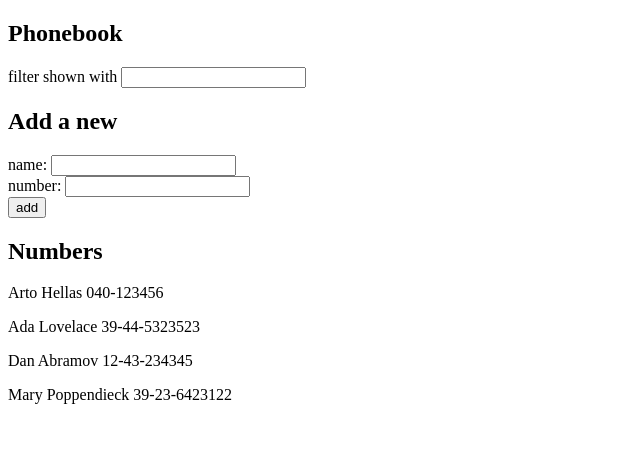
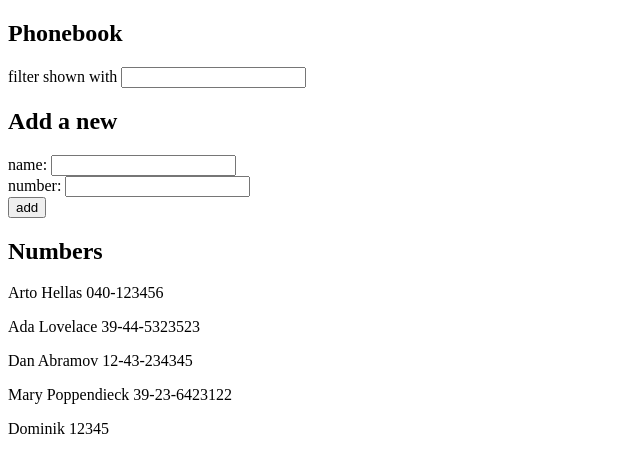
Before and after one commit to Dmkk01/Helsinki-Full-Stack-Web-Development, a React (Create React App) app in the folder Part 2 - Communicating with Server/phonebook/: page / in a window 1280 px wide. Shown: the top 472 px of the page, without its empty margins (0-640 px from the left). Built offline with nearby package versions, Linux system fonts and the light colour scheme; data requests are answered from the project's data file; the HTML template or start-up script is replaced by a standard one.

Commit message:
Upload Exercise 2.15

```diff
--- a/Part 2 - Communicating with Server/phonebook/db.json
+++ b/Part 2 - Communicating with Server/phonebook/db.json
@@ -1,5 +1,5 @@
 {
-    "persons":[
+  "persons": [
     {
       "name": "Arto Hellas",
       "number": "040-123456",
@@ -19,6 +19,11 @@
       "name": "Mary Poppendieck",
       "number": "39-23-6423122",
       "id": 4
+    },
+    {
+      "name": "Dominik",
+      "number": "12345",
+      "id": 5
     }
   ]
 }
--- a/Part 2 - Communicating with Server/phonebook/src/App.js
+++ b/Part 2 - Communicating with Server/phonebook/src/App.js
@@ -80,10 +80,15 @@
         name: newName,
         number: newNumber,
       }
-      setPersons(persons.concat(personObject))
+      axios
+          .post('http://localhost:3001/persons', personObject)
+          .then(response => {
+            setPersons(persons.concat(response.data))
+            setNewName('')
+            setNewNumber('')
+          })
     }
-    setNewName('')
-    setNewNumber('')
+
   }
 
   const personsToShow = () => {
```
Lines whose indentation alone changed are shown as unchanged.
